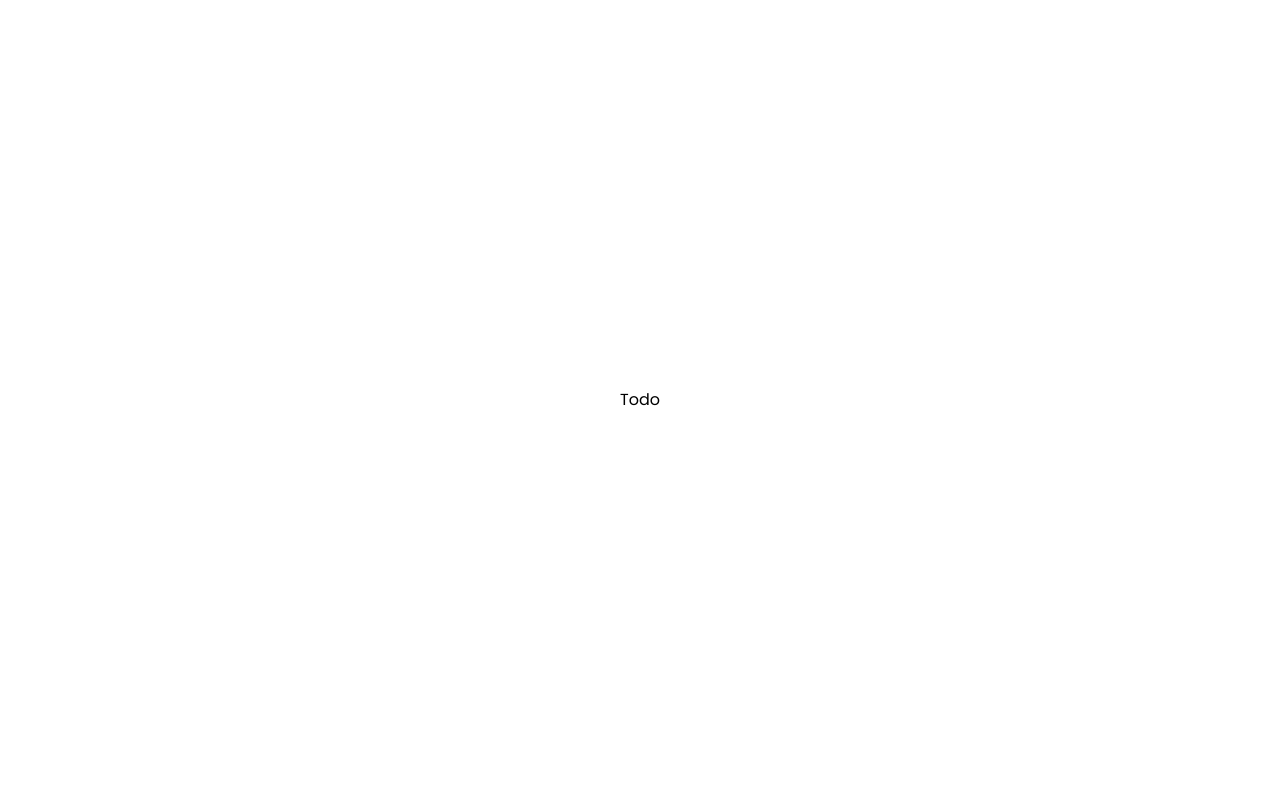
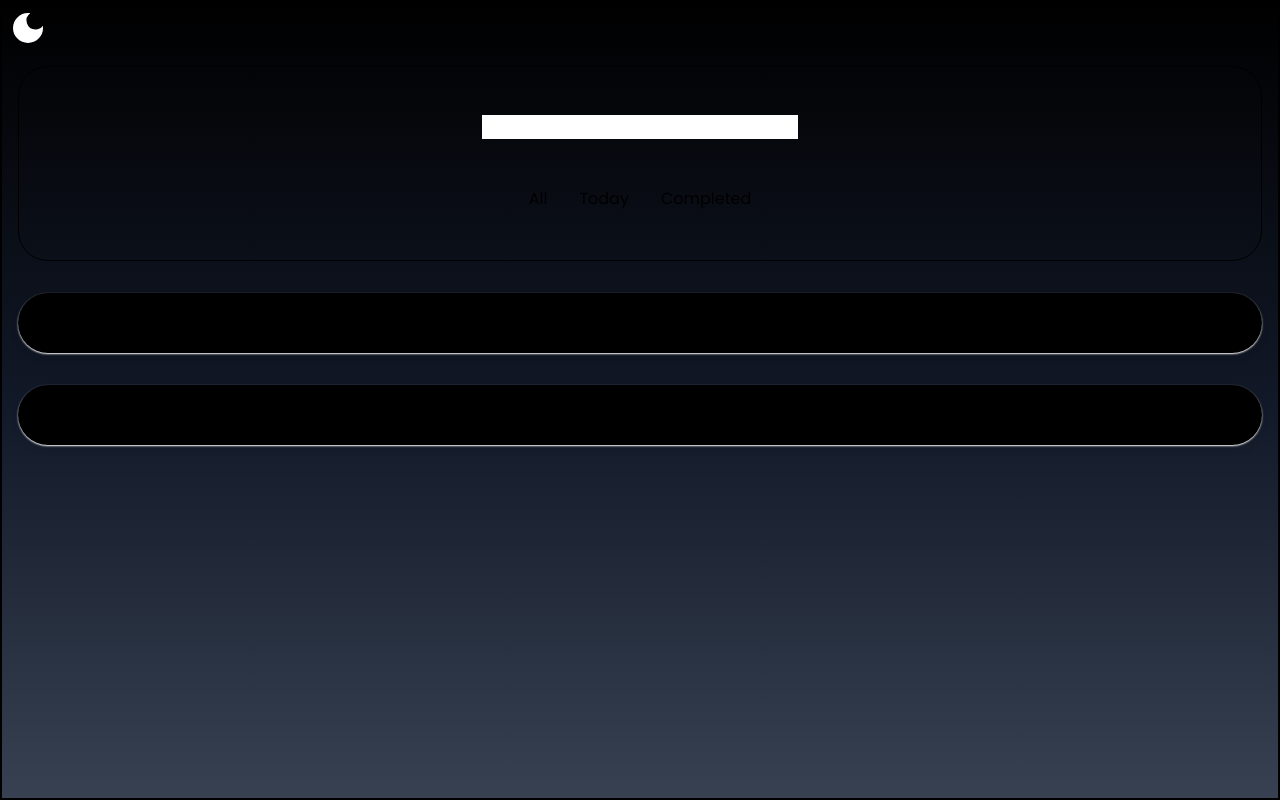
Before and after one commit to cynicalduckling/todo-list, a Next.js app: page /1 in a window 1280 px wide. Built offline with nearby package versions, Linux system fonts and the light colour scheme.

Commit message:
god knows

```diff
--- a/app/[...username]/page.jsx
+++ /dev/null
@@ -1,9 +0,0 @@
-"use server";
-
-const Todo = () => {
-  return (
-    <div className="flex justify-center items-center min-h-screen">Todo</div>
-  );
-};
-
-export default Todo;
--- /dev/null
+++ b/app/[username]/page.jsx
@@ -0,0 +1,13 @@
+"use server";
+
+import TodoApp from "@/components/TodoApp";
+
+const Todo = () => {
+  return (
+    <div className="border-5 flex min-h-screen grow flex-col items-center justify-center gap-8 border-2 border-black bg-gradient-to-tl from-pink-300 via-purple-300 to-indigo-400 px-4 py-16 dark:bg-gradient-to-t dark:from-gray-700 dark:via-gray-900 dark:to-black">
+      <TodoApp />
+    </div>
+  );
+};
+
+export default Todo;
--- a/app/globals.css
+++ b/app/globals.css
@@ -6,4 +6,8 @@
     .btn {
         @apply self-center h-10 px-3 rounded-full border dark:border-white border-black dark:bg-transparent bg-transparent text-black dark:text-white;
     }
+
+    .checkbox {
+        @apply bg-black
+    }
 }
--- a/components/App.jsx
+++ b/components/App.jsx
@@ -1,10 +1,6 @@
 "use client";
-import dynamic from "next/dynamic";
 import { getTasks } from "@/actions";
-
-const ThemeSwitcher = dynamic(() => import("@/components/ThemeSwitcher"), {
-  ssr: false,
-});
+import ThemeSwitcher from "./ThemeSwitcher";
 
 const App = () => {
   return (
--- /dev/null
+++ b/components/EditTask.jsx
@@ -0,0 +1,5 @@
+const EditTask = () => {
+  return <div>EditTask</div>;
+};
+
+export default EditTask;
--- a/components/Task.jsx
+++ b/components/Task.jsx
@@ -1,11 +1,20 @@
 "use client";
 
-const Task = ({ task, className }) => {
+const Task = ({ task }) => {
   return (
-    <div className={className}>
-      <div>{task.name}</div>
-      <div>{task.due_date}</div>
-      <div>{task.category}</div>
+    <div
+      className="flex min-h-[60px] items-center justify-evenly self-stretch rounded-full bg-white px-2 shadow-sm shadow-white drop-shadow-md dark:border-white dark:bg-black"
+      action=""
+    >
+      <div className="flex gap-4">{task.completed.toString()}</div>
+      <div className="flex flex-col justify-between">
+        <div className="flex">{task.name}</div>
+        <div>
+          {new Date(task.due_date).toLocaleDateString("en-CA")}
+          {task.category.toUpperCase()}
+        </div>
+      </div>
+      dialogu
     </div>
   );
 };
--- a/components/Tasks.jsx
+++ b/components/Tasks.jsx
@@ -1,14 +1,7 @@
 import { tasks } from "@/lib/tasks";
 import Task from "./Task";
 
-const Tasks = () => {
-  return (
-    <div>
-      <div className="mb-4 text-center">Tasks seerver component</div>
-      {tasks.map((task) => {
-        return <Task className="mb-2 text-center" key={task.id} task={task} />;
-      })}
-    </div>
-  );
+const Tasks = ({ className, children }) => {
+  return <div className={className}>{children}</div>;
 };
 export default Tasks;
--- a/components/TasksPage.jsx
+++ /dev/null
@@ -1,7 +0,0 @@
-"use client";
-
-const TasksPage = ({ children }) => {
-  return <div>{children}</div>;
-};
-
-export default TasksPage;
--- a/components/ThemeSwitcher.jsx
+++ b/components/ThemeSwitcher.jsx
@@ -7,7 +7,6 @@ const ThemeSwitcher = () => {
       ? localStorage.getItem("theme")
       : "dark",
   );
-
   useEffect(() => {
     if (theme === "dark") {
       document.documentElement.classList.add("dark");
@@ -25,9 +24,9 @@ const ThemeSwitcher = () => {
   return (
     <div className="fixed left-2 top-2" onClick={handleClick}>
       {theme === "dark" ? (
-        <MdDarkMode className="h-10 w-10" />
+        <MdDarkMode className="h-10 w-10 fill-white" />
       ) : (
-        <MdOutlineLightMode className="h-10 w-10" />
+        <MdOutlineLightMode className="h-10 w-10 stroke-black" />
       )}
     </div>
   );
--- /dev/null
+++ b/components/TodoApp.jsx
@@ -0,0 +1,42 @@
+"use client";
+import Task from "@/components/Task";
+import Tasks from "@/components/Tasks";
+import ThemeSwitcher from "./ThemeSwitcher";
+
+const TodoApp = () => {
+  return (
+    <>
+      <ThemeSwitcher />
+      <div className="dark: flex grow flex-col items-center justify-evenly self-stretch rounded-[30px] border border-black">
+        <div>
+          <input type="search" name="" id="" />
+        </div>
+        <div className="flex justify-evenly gap-8">
+          <div>All</div>
+          <div>Today</div>
+          <div>Completed</div>
+        </div>
+      </div>
+      <Tasks className="flex grow-[2] flex-col items-center justify-start gap-8 self-stretch rounded-[30px]">
+        <Task
+          task={{
+            name: "wash the car",
+            due_date: Date.now(),
+            completed: false,
+            category: "personal",
+          }}
+        />
+        <Task
+          task={{
+            name: "dance the car",
+            due_date: Date.now(),
+            completed: true,
+            category: "work",
+          }}
+        />
+      </Tasks>
+    </>
+  );
+};
+
+export default TodoApp;
```
